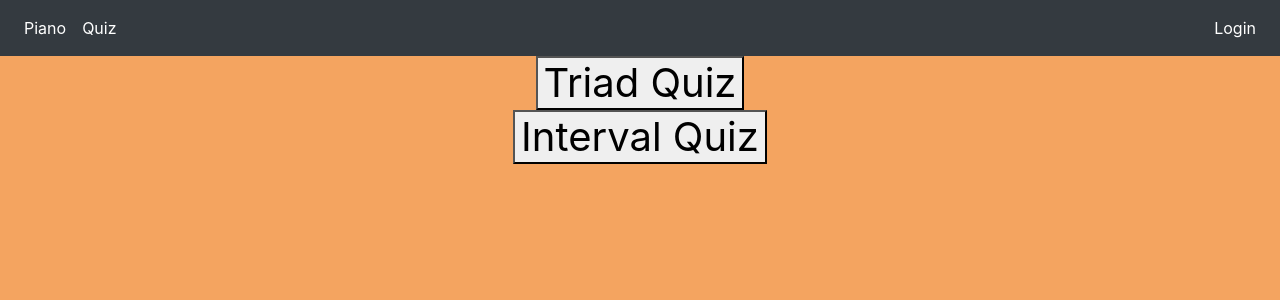
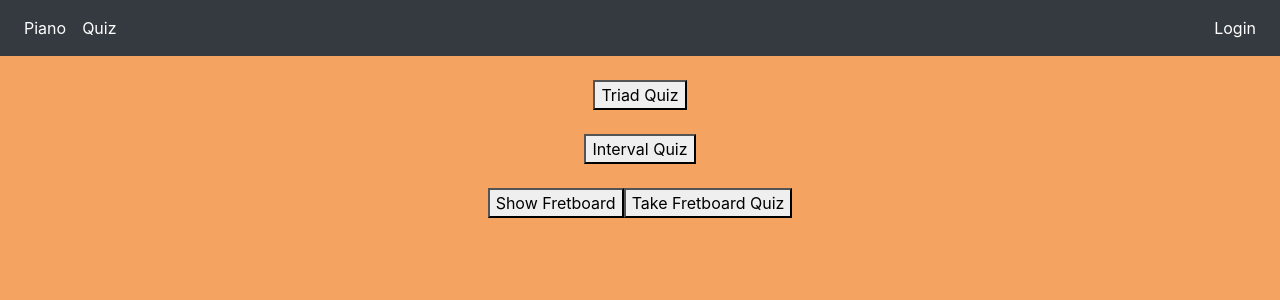
Before and after one commit to Reed22/MusicMakers, a React (Create React App) app: page /quiz in a window 1280 px wide. Shown: the top 300 px of the page. Built offline with nearby package versions, Linux system fonts and the light colour scheme; no server answers.

Commit message:
mid deploy polish

```diff
--- a/src/components/Quiz.jsx
+++ b/src/components/Quiz.jsx
@@ -1,12 +1,17 @@
 import React from "react";
 import TriadQuiz from "./TriadQuiz";
 import InteralQuiz from "./IntervalQuiz";
+import FretBoard from "./FretBoard";
 
 export default function Quiz() {
   return (
-    <h1 className="text-center">
+    <div className="text-center">
+      <br />
       <TriadQuiz />
+      <br />
       <InteralQuiz />
-    </h1>
+      <br />
+      <FretBoard />
+    </div>
   );
 }
```
